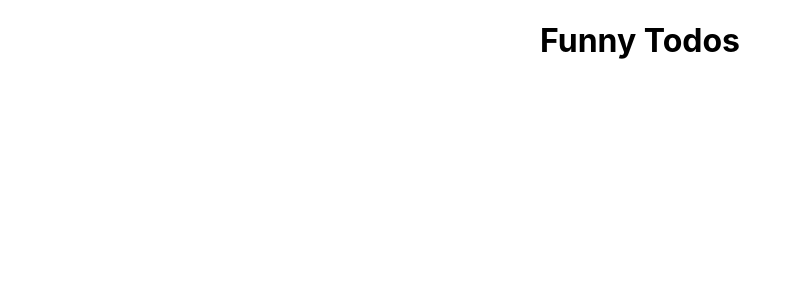
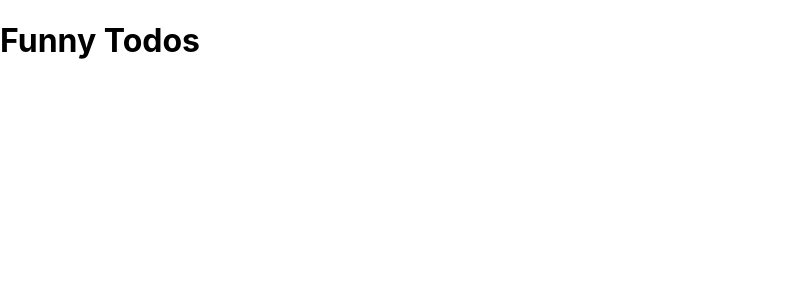
Before and after one commit to KeneishaC/Funny-todo, a React (Create React App) app: page / in a window 1280 px wide. Shown: the top 300 px of the page, without its empty margins (0-800 px from the left). Built offline with nearby package versions, Linux system fonts and the light colour scheme.

Commit message:
adds component folder set-up

```diff
--- a/src/App.js
+++ b/src/App.js
@@ -3,7 +3,7 @@ import './App.css';
 
 function App() {
   return (
-    <div className="App">
+    <div className="funny-todos">
       <h1> Funny Todos</h1>
     </div>
   );
```
Also changed, not shown: src/Components/Todo.js (added), src/Components/TodoForm.js (added), src/Components/TodoList.js (added).
